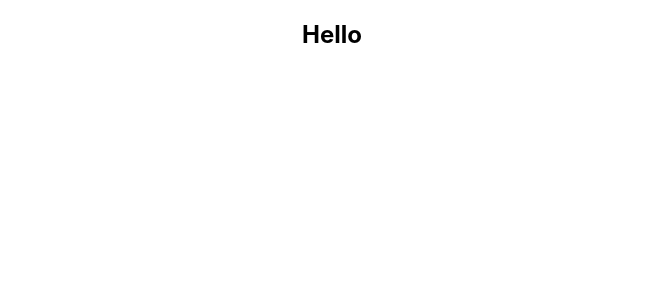
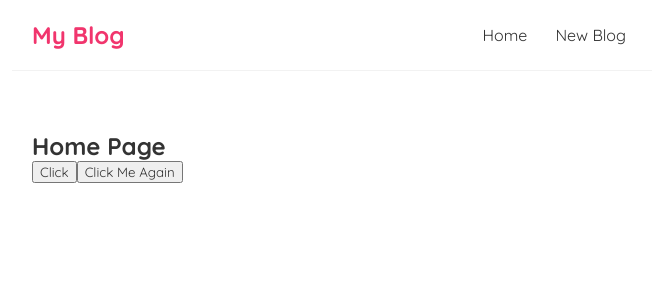
Before and after one commit to saheedsh2/react-crud, a React (Create React App) app: page / in a window 1280 px wide. Shown: the top 300 px of the page, without its empty margins (308-964 px from the left). Built offline with nearby package versions, Linux system fonts and the light colour scheme.

Commit message:
website updated

```diff
--- a/src/App.css
+++ /dev/null
@@ -1,38 +0,0 @@
-.App {
-  text-align: center;
-}
-
-.App-logo {
-  height: 40vmin;
-  pointer-events: none;
-}
-
-@media (prefers-reduced-motion: no-preference) {
-  .App-logo {
-    animation: App-logo-spin infinite 20s linear;
-  }
-}
-
-.App-header {
-  background-color: #282c34;
-  min-height: 100vh;
-  display: flex;
-  flex-direction: column;
-  align-items: center;
-  justify-content: center;
-  font-size: calc(10px + 2vmin);
-  color: white;
-}
-
-.App-link {
-  color: #61dafb;
-}
-
-@keyframes App-logo-spin {
-  from {
-    transform: rotate(0deg);
-  }
-  to {
-    transform: rotate(360deg);
-  }
-}
--- a/src/App.js
+++ b/src/App.js
@@ -1,10 +1,17 @@
 
-import './App.css';
+import Home from './components/Home';
+import Navbar from './components/Navbar';
 
 function App() {
   return (
     <div className="App">
-     <h2>Hello</h2>
+      <Navbar />
+      <div className="content">
+      <Home />
+
+      </div>
+
+
     </div>
   );
 }
--- /dev/null
+++ b/src/components/Home.js
@@ -0,0 +1,21 @@
+const Home = () => {
+    const handleClick = () =>{
+        console.log('hello ninjas');
+    }
+
+    const handleClickAgain = (name) => {
+        console.log('hello ' + name);
+
+    }
+    return (
+        <div className="home">
+            <h2>Home Page</h2>
+            <button onClick={handleClick}>Click</button>
+            <button  onClick={() => {handleClickAgain('mario')}}>Click Me Again</button>
+
+
+        </div>
+     );
+}
+
+export default Home;
--- /dev/null
+++ b/src/components/Navbar.js
@@ -0,0 +1,15 @@
+const Navbar = () => {
+    return (
+        <nav className="navbar">
+            <h1>My Blog</h1>
+            <div className="links">
+                <a href="/">Home</a>
+                <a href="/create">New Blog</a>
+
+
+            </div>
+        </nav>
+     );
+}
+
+export default Navbar;
--- a/src/index.css
+++ b/src/index.css
@@ -1,13 +1,35 @@
-body {
+@import url('https://fonts.googleapis.com/css2?family=Quicksand:wght@300;400;500;600;700&display=swap');
+
+/* base styles */
+* {
   margin: 0;
-  font-family: -apple-system, BlinkMacSystemFont, 'Segoe UI', 'Roboto', 'Oxygen',
-    'Ubuntu', 'Cantarell', 'Fira Sans', 'Droid Sans', 'Helvetica Neue',
-    sans-serif;
-  -webkit-font-smoothing: antialiased;
-  -moz-osx-font-smoothing: grayscale;
+  font-family: "Quicksand";
+  color: #333;
 }
-
-code {
-  font-family: source-code-pro, Menlo, Monaco, Consolas, 'Courier New',
-    monospace;
+.navbar {
+  padding: 20px;
+  display: flex;
+  align-items: center;
+  max-width: 600px;
+  margin: 0 auto;
+  border-bottom: 1px solid #f2f2f2;
 }
+.navbar h1 {
+  color: #f1356d;
+}
+.navbar .links {
+  margin-left: auto;
+}
+.navbar a {
+  margin-left: 16px;
+  text-decoration: none;
+  padding: 6px;
+}
+.navbar a:hover {
+  color: #f1356d;
+}
+.content {
+  max-width: 600px;
+  margin: 40px auto;
+  padding: 20px;
+}
```
